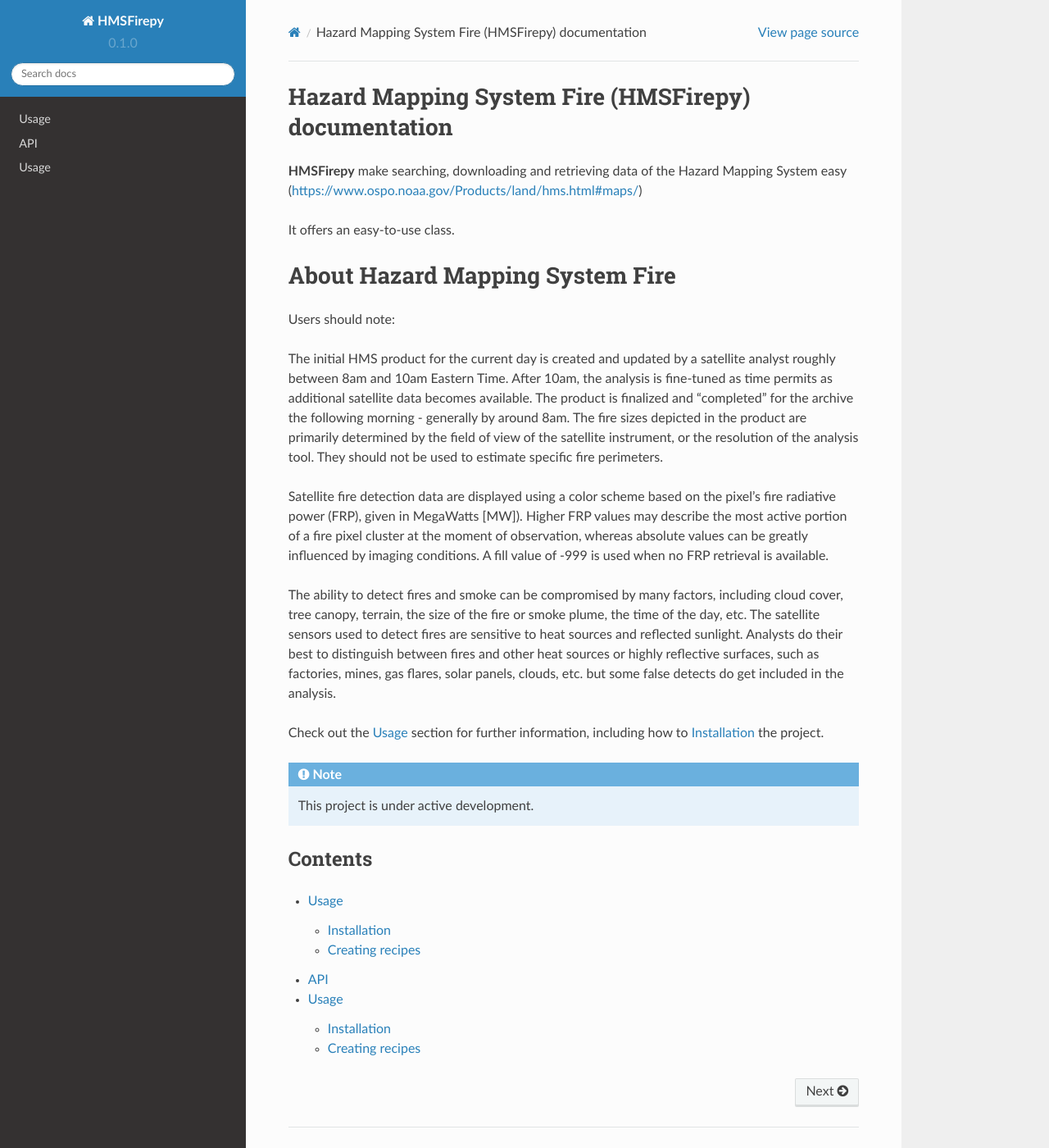
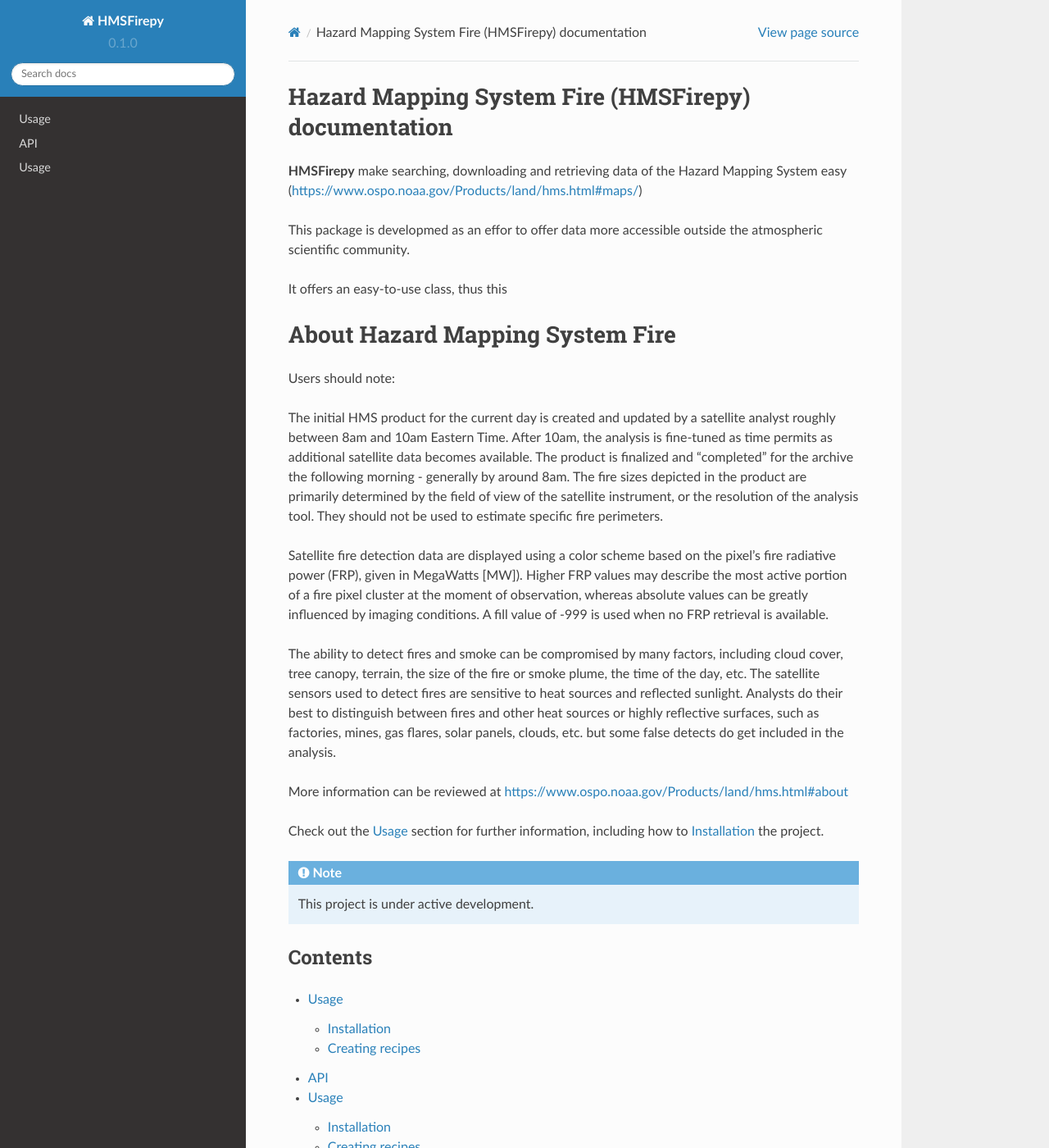
Before and after one commit to joelchaconcastillo/OSPO_HMS_Fire, a Sphinx documentation site: the page built from docs/source/index.rst, in a window 1280 px wide and 1400 px high. Shown: the whole window at 82% size. Built offline with Sphinx 7.4.7 and the Read the Docs theme 2.0.0, drawn with Linux system fonts in a browser that asks for light colours.

Commit message:
Update index.rst

```diff
--- a/docs/source/index.rst
+++ b/docs/source/index.rst
@@ -2,7 +2,9 @@
 ===================================
 **HMSFirepy** make searching, downloading and retrieving data of the Hazard Mapping System easy (https://www.ospo.noaa.gov/Products/land/hms.html#maps/)
 
-It offers an easy-to-use class.
+This package is developmed as an effor to offer data more accessible outside the atmospheric scientific community.
+
+It offers an easy-to-use class, thus this
 
 About Hazard Mapping System Fire
 ===================================
@@ -16,6 +18,7 @@
 
 The ability to detect fires and smoke can be compromised by many factors, including cloud cover, tree canopy, terrain, the size of the fire or smoke plume, the time of the day, etc. The satellite sensors used to detect fires are sensitive to heat sources and reflected sunlight. Analysts do their best to distinguish between fires and other heat sources or highly reflective surfaces, such as factories, mines, gas flares, solar panels, clouds, etc. but some false detects do get included in the analysis.
 
+More information can be reviewed at https://www.ospo.noaa.gov/Products/land/hms.html#about
 
 Check out the :doc:`usage` section for further information, including
 how to :ref:`installation` the project.
```
